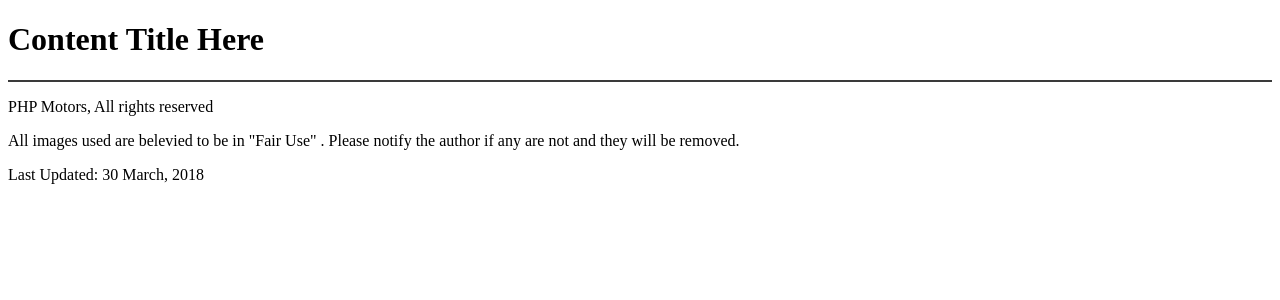
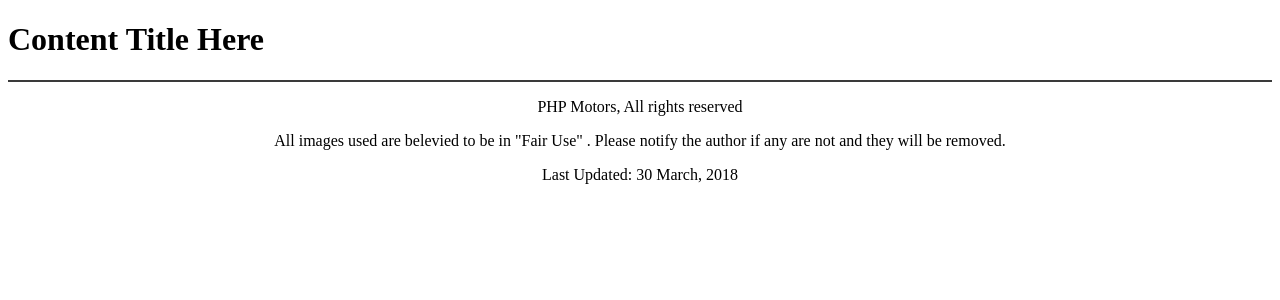
Before and after one commit to mattwandcow/cse340, a PHP site: page /phpmotors/template.php in a window 1280 px wide. Shown: the part 204-504 px from the top of the page. Run offline with PHP 8.4, Linux system fonts and the light colour scheme.

Commit message:
tweak css

```diff
--- a/phpmotors/css/style.css
+++ b/phpmotors/css/style.css
@@ -1,11 +1,16 @@
-footer{
-    border-top: 2px solid #3a3a3a;
-}
+
 nav{
     background-color: #3a3a3a;
     color: #ffffff;
     padding: 10px;
+    text-decoration: none;
 }
 nav li{
     display: inline;
 }
+
+
+footer{
+    border-top: 2px solid #3a3a3a;
+    text-align: center;
+}
```
